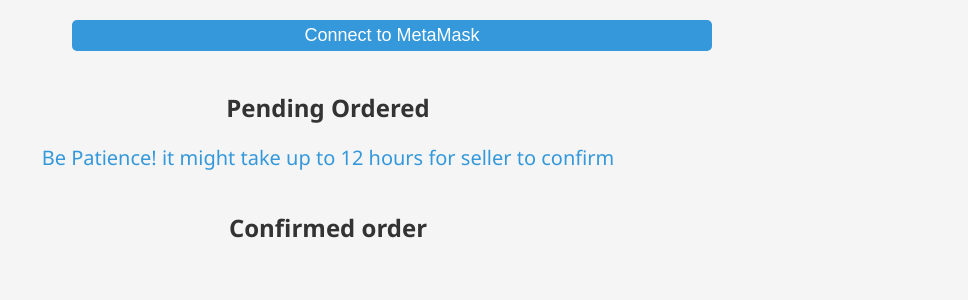
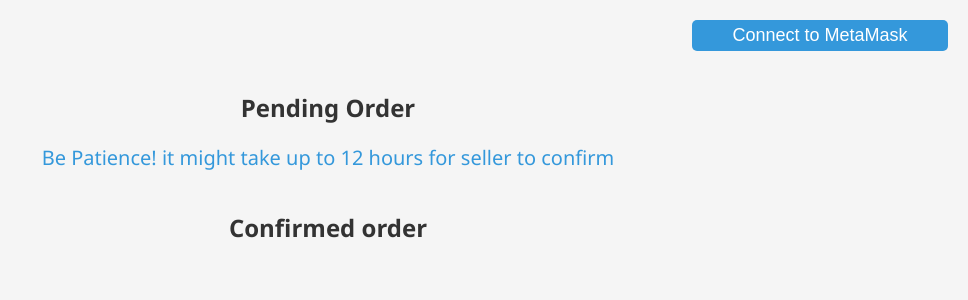
Before and after one commit to niranjandahal/PecHackathon, a PHP site: page /users/ordereditem.php in a window 1280 px wide. Shown: the part 40-340 px from the top of the page, without its empty margins (312-1280 px from the left). Run offline with PHP 8.4, Linux system fonts and the light colour scheme; the visitor is signed in with stand-in values (Sample User, id 1); data that the repository does not hold is empty.

Commit message:
all changes

```diff
--- a/phpbckplusfrontend/index.html
+++ b/phpbckplusfrontend/index.html
@@ -8,7 +8,7 @@
 
 <body id="page_body">
     <div id="productPage">
-        <nav x-data="{ isOpen: false }" class="relative bg-gray-100 shadow">
+        <nav x-data="{ isOpen: false }" class="relative bg-gray-200 shadow-lg">
             <div class="container px-6 py-3 md:flex md:justify-between">
                 <div class="flex items-center justify-between mr-16">
                     <a href="#">
@@ -74,7 +74,7 @@
                 </div>
             </div>
         </nav>
-        <section class="text-gray-600 bg-white body-font">
+        <section class="text-gray-600 bg-gray-200 body-font">
             <div class="container px-5 py-24 my-0 mx-auto">
                 <div class="flex flex-wrap -m-4" id="productContainer">
                 </div>
--- a/phpbckplusfrontend/script.js
+++ b/phpbckplusfrontend/script.js
@@ -17,12 +17,12 @@ function generateProductHTML(response) {
   var productList = JSON.parse(response);
   productList.forEach((product) => {
     var productHTML = `
-        <div class="lg:w-1/4 md:w-1/2 p-4 w-full">
-  <div class="overflow-hidden rounded-lg shadow-lg  transition-transform duration-300 ease-in-out hover:scale-110 bg-[#d2ffd5] p-4">
+        <div class="lg:w-1/4 md:w-1/2 p-4 w-full ">
+  <div class=" rounded-lg shadow-md overflow-hidden mb-4 bg-white p-4">
       <a onclick="products(${product.id})" class="block relative h-48">
           <img src="./uploads/${product.product_image}" alt="${product.product_name}" class="object-cover object-center w-full h-full rounded-3xl  p-4">
       </a>
-      <div class="mt-4">
+      <div class="mt-4 bg-white">
           <h3 class="text-[#00493E] text-md text-center tracking-widest uppercase font-semibold mb-1">
               ${product.product_category}
           </h3>
--- a/phpbckplusfrontend/users/ordereditem.php
+++ b/phpbckplusfrontend/users/ordereditem.php
@@ -129,12 +129,19 @@ if (isset($_SESSION['userloggedin']) && $_SESSION['userloggedin'] === 'true') {
             border-radius: 5px;
             cursor: pointer;
             font-size: 18px;
-            margin: 20px 0;
-            display: relative;
-            justify-content: center;
-            align-items: center;
-            width: 50%;
-            margin-left: 30%;
+            margin: 20px 20px;
+            display: inline-block;
+            /* Changed to inline-block to allow width to work */
+            width: 20%;
+            /* Adjust the width as needed */
+            text-align: center;
+            /* Center the text */
+        }
+
+        /* Adjust the parent container */
+        .container {
+            display: flex;
+            justify-content: flex-end;
         }
     </style>
 
@@ -149,9 +156,11 @@ if (isset($_SESSION['userloggedin']) && $_SESSION['userloggedin'] === 'true') {
     <?php
 
     ?>
-    <button id="connect" class="connectmetamask">Connect to MetaMask</button>
+    <div class="container ">
+        <button id="connect" class="connectmetamask">Connect to MetaMask</button>
+    </div>
     <div class="tittle">
-        <h2>Pending Ordered</h2>
+        <h2>Pending Order</h2>
         <p class="confirmedordertext">Be Patience! it might take up to 12 hours for seller to confirm</p>
 
     </div>
--- a/web3/index.html
+++ b/web3/index.html
@@ -1,4 +1,4 @@
-<html>
+<!-- <html>
 
 <head>
     <title>Fund Me App</title>
@@ -17,4 +17,4 @@
 </script>
 <script src="./index.js" type="module"></script>
 
-</html>
+</html> -->
```
Also changed, not shown: web3/index.js (+69 -69 lines).
